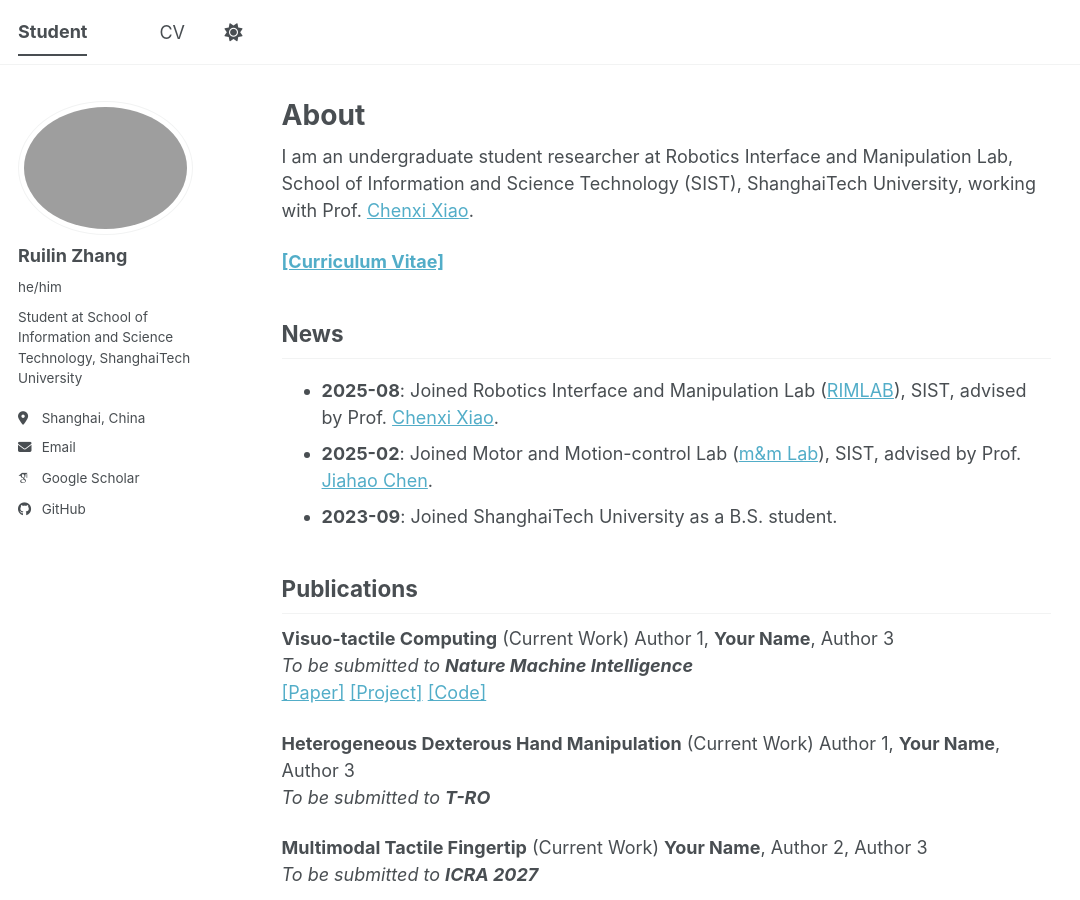
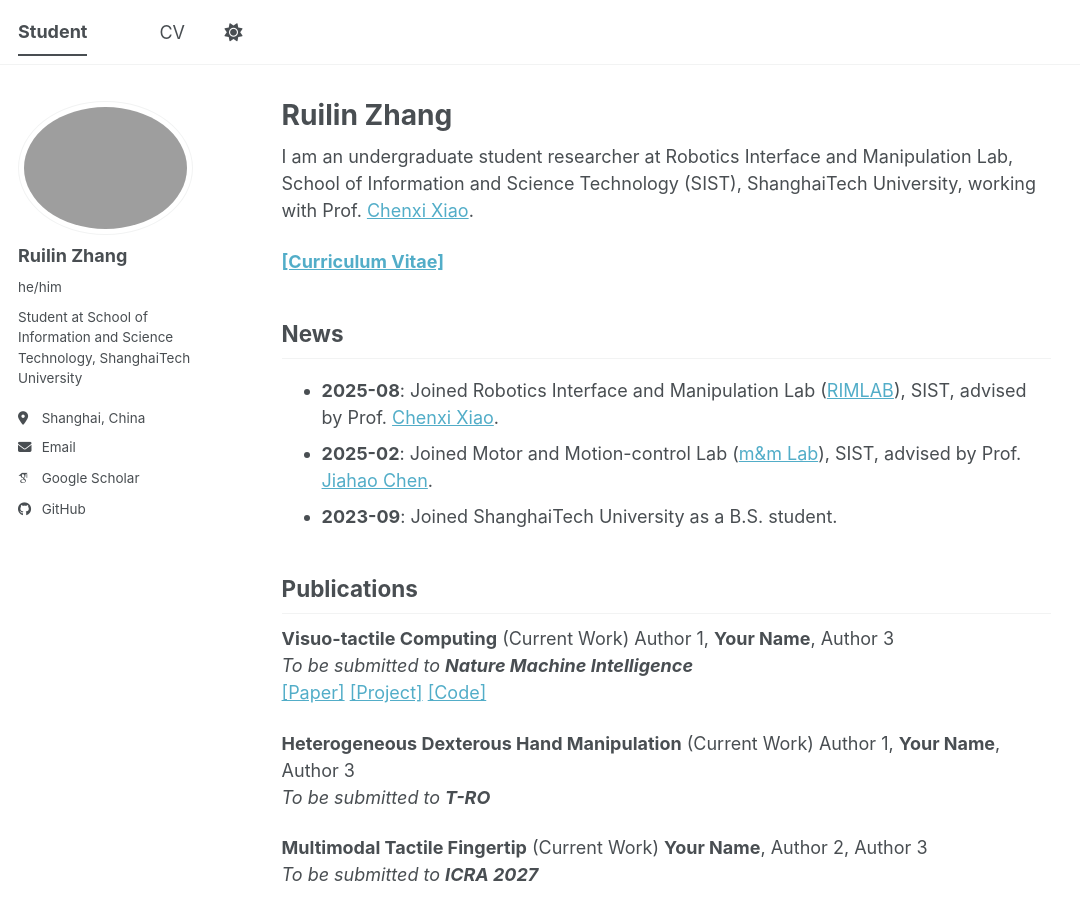
Before and after one commit to bey0ndt1me/bey0ndt1me.github.io, a Jekyll site: the page built from _pages/about.md, in a window 1280 px wide and 900 px high. Shown: the whole window, without its empty margins (0-1080 px from the left). Built offline with Jekyll 4.4.1, drawn with Linux system fonts in a browser that asks for light colours; some web fonts are replaced; a script bundle is joined from its source files by our own code; library files that are not in the unit come from our copies.

Commit message:
Update about.md

```diff
--- a/_pages/about.md
+++ b/_pages/about.md
@@ -1,6 +1,6 @@
 ---
 permalink: /
-title: "About"
+title: "Ruilin Zhang"
 author_profile: true
 redirect_from:
   - /about/
```
